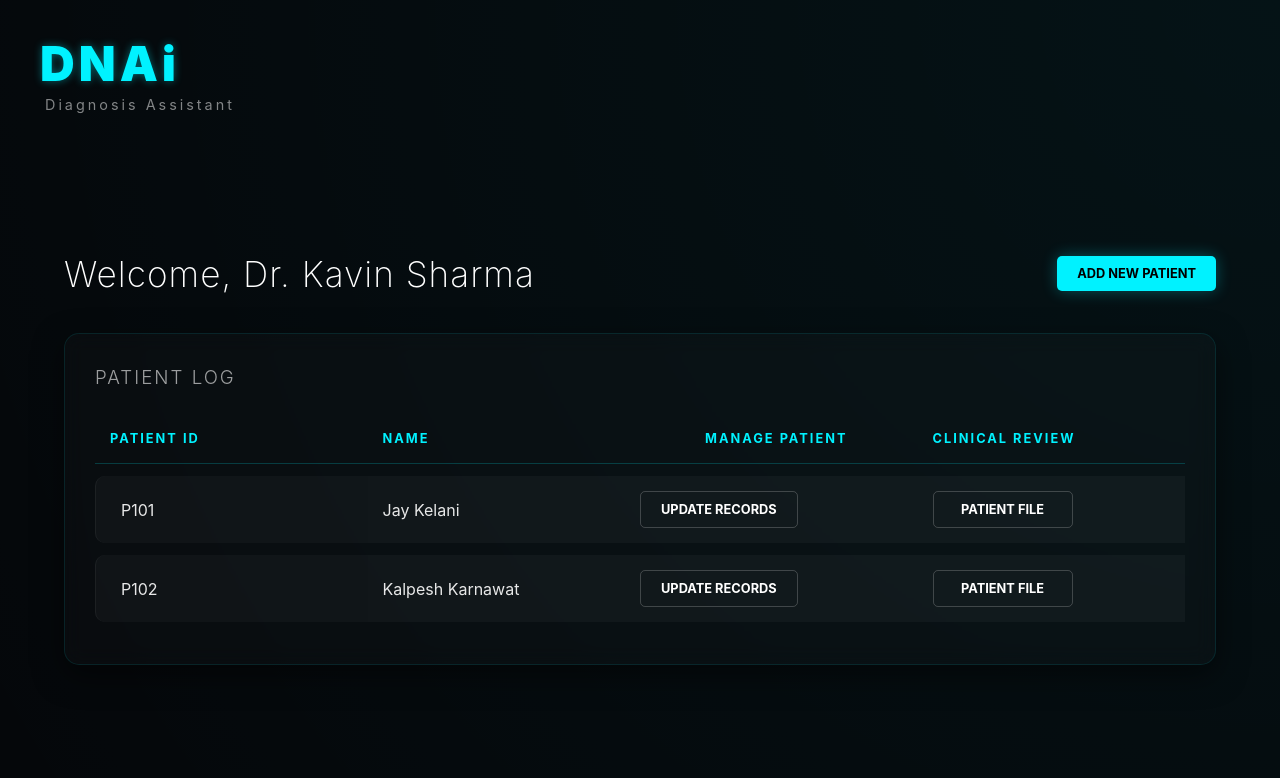
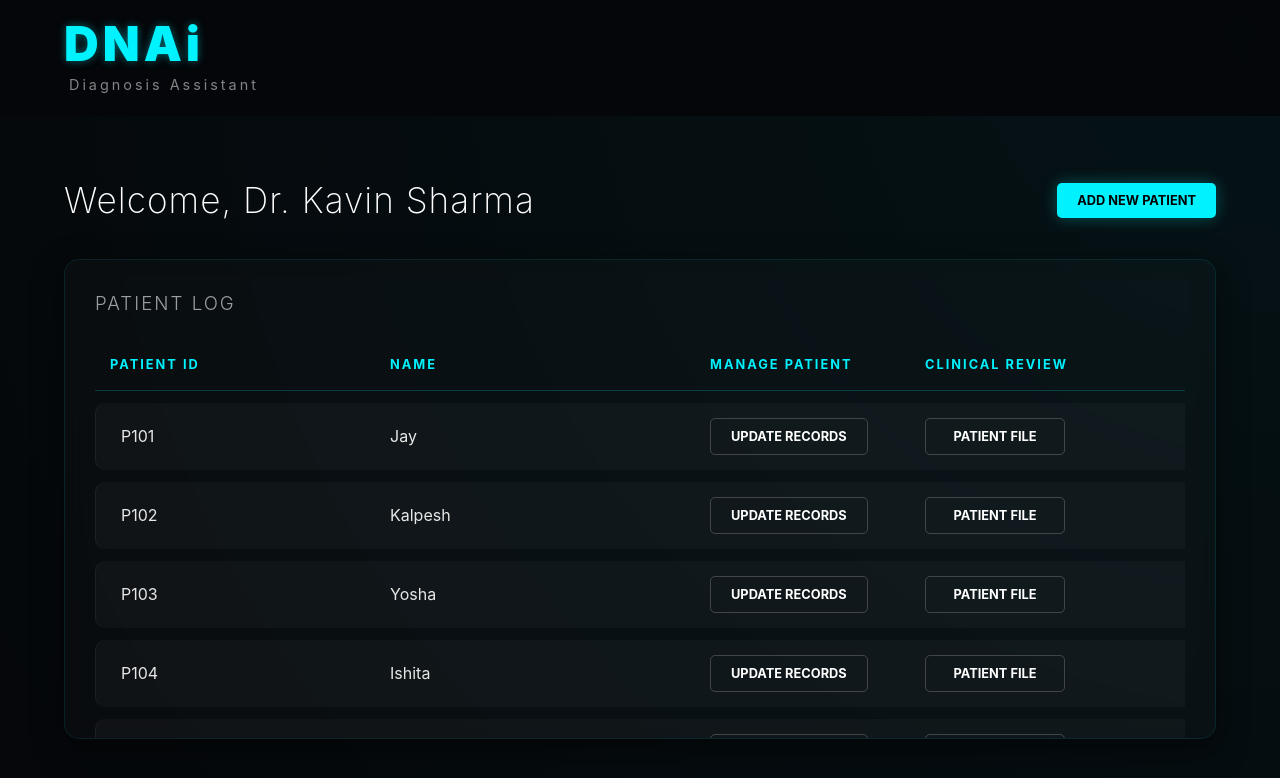
Before and after one commit to kalpeshkarnawat19/DNAi-frontend, a React (Vite) app: page /Dashboard in a window 1280 px wide. Shown: the top 778 px of the page. Built offline with nearby package versions, Linux system fonts and the light colour scheme.

Commit message:
updated Dashboard and connected Patientfile

```diff
--- a/src/App.jsx
+++ b/src/App.jsx
@@ -5,6 +5,7 @@ import LoginPage from "./pages/LoginPage.jsx";
 import Dashboard from "./pages/Dashboard.jsx";
 import AddPatient from './pages/NewPatient.jsx';
 import UpdateRecords from './pages/UpdateRecords.jsx';
+import PatientFile from './pages/PatientFile.jsx';
 
 function HomePage() {
   const [symptoms, setSymptoms] = useState('');
@@ -44,6 +45,7 @@ export default function App() {
         <Route path="/Dashboard" element={<Dashboard />} />
         <Route path="/NewPatient" element={<AddPatient />}/>
         <Route path="/UpdateRecords" element={<UpdateRecords />}/>
+        <Route path="/PatientFile" element={<PatientFile />}/>
         <Route path="*" element={<Navigate to="/" />} />
       </Routes>
     </Router>
--- a/src/css/dashboard.css
+++ b/src/css/dashboard.css
@@ -40,6 +40,9 @@
   padding: 30px;
   backdrop-filter: blur(10px);
   box-shadow: 0 10px 30px rgba(0, 0, 0, 0.5);
+  max-height: 60vh;
+  overflow-y: auto;
+  overflow-x: hidden;
 }
 
 .patient-log-section h3 {
@@ -89,9 +92,12 @@
 
 .patient-table th:nth-child(3),
 .patient-table td:nth-child(3) {
-  text-align: center !important;
-  padding-left: 0 !important;
-  padding-right: 0 !important;
+  /* Change from center to left to match the button alignment */
+  text-align: left !important;
+  padding-left: 55px !important;
+  /* Adjust this value to nudge the text over the buttons */
+  width: 250px;
+  /* Gives the column enough room for the buttons */
 }
 
 .patient-table th:nth-child(4),
@@ -148,3 +154,19 @@
   box-shadow: 0 0 25px var(--neon-cyan);
   transform: translateY(-2px);
 }
+
+/*Scroll Bar*/
+.patient-log-section::-webkit-scrollbar {
+  width: 6px;
+}
+
+.patient-log-section::-webkit-scrollbar-track {
+  background: rgba(255, 255, 255, 0.05);
+  border-radius: 10px;
+}
+
+.patient-log-section::-webkit-scrollbar-thumb {
+  background: var(--neon-cyan);
+  border-radius: 10px;
+  box-shadow: 0 0 10px var(--neon-cyan);
+}
--- a/src/pages/Dashboard.jsx
+++ b/src/pages/Dashboard.jsx
@@ -7,8 +7,12 @@ function DoctorDashboard() {
 
   // Mock data for the patient log
   const [patients] = useState([
-    { id: 'P101', name: 'Jay Kelani' },
-    { id: 'P102', name: 'Kalpesh Karnawat' },
+    { id: 'P101', name: 'Jay' },
+    { id: 'P102', name: 'Kalpesh' },
+    { id: 'P103', name: 'Yosha' },
+    { id: 'P104', name: 'Ishita' },
+    { id: 'P105', name: 'Neepun' },
+    { id: 'P106', name: 'Test Run ' },
   ]);
 
   return (
@@ -58,7 +62,9 @@ function DoctorDashboard() {
                   </td>
 
                   <td className="action-cell">
-                    <button className="glow-button small secondary">
+                    <button className="glow-button small secondary"
+                    onClick={() => navigate("/PatientFile")}
+                    >
                     Patient File
                     </button>
                   </td>
--- a/src/pages/PatientFile.jsx
+++ b/src/pages/PatientFile.jsx
@@ -34,7 +34,7 @@ function PatientFile() {
                     </div>
                     <div className="action-row">
                         <button className="glow-button small secondary" onClick={() => navigate("/Dashboard")}>
-                            Back to Dashboard
+                            Dashboard
                         </button>
                     </div>
                 </header>
```
